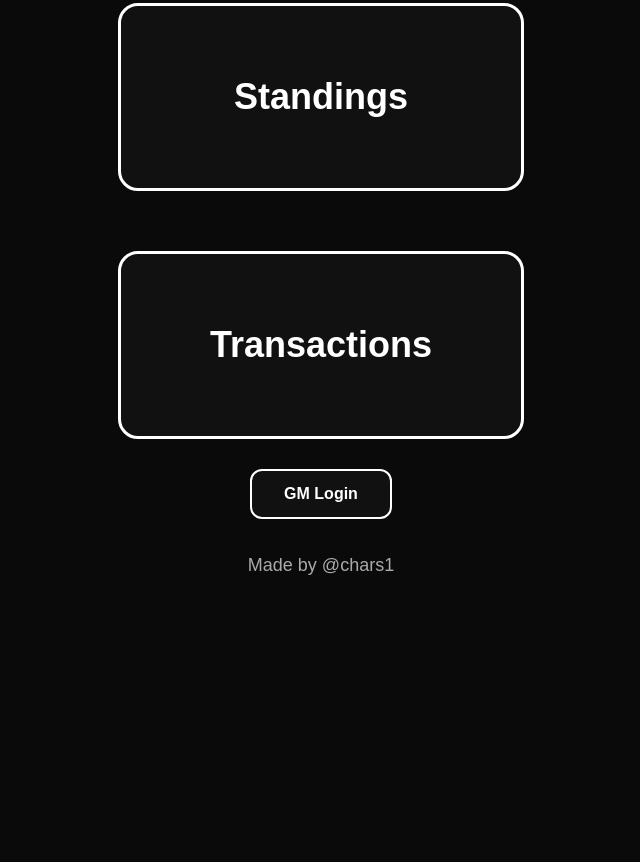
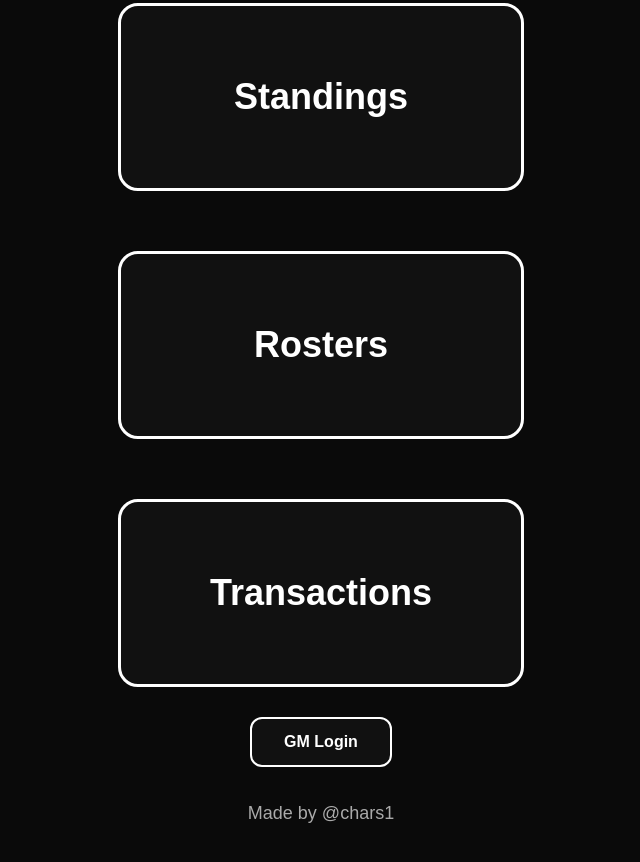
Before and after one commit to Chars1-web/karma-league, a plain HTML site: page index.html in a window 1280 px wide. Shown: the part 732-1594 px from the top of the page, without its empty margins (319-959 px from the left). Before the commit the page ends 1368 px from the top, so only its background shows below. Drawn offline with Linux system fonts and the light colour scheme.

Commit message:
Update index.html

```diff
--- a/index.html
+++ b/index.html
@@ -79,6 +79,7 @@
 <a href="live.html" class="box">Live Scores</a>
 <a href="draft.html" class="box">Draft Capital</a>
 <a href="standings.html" class="box">Standings</a>
+<a href="roster.html" class="box">Rosters</a>
 <a href="transactions.html" class="box">Transactions</a>
 
   <div class="spacer"></div>
```
